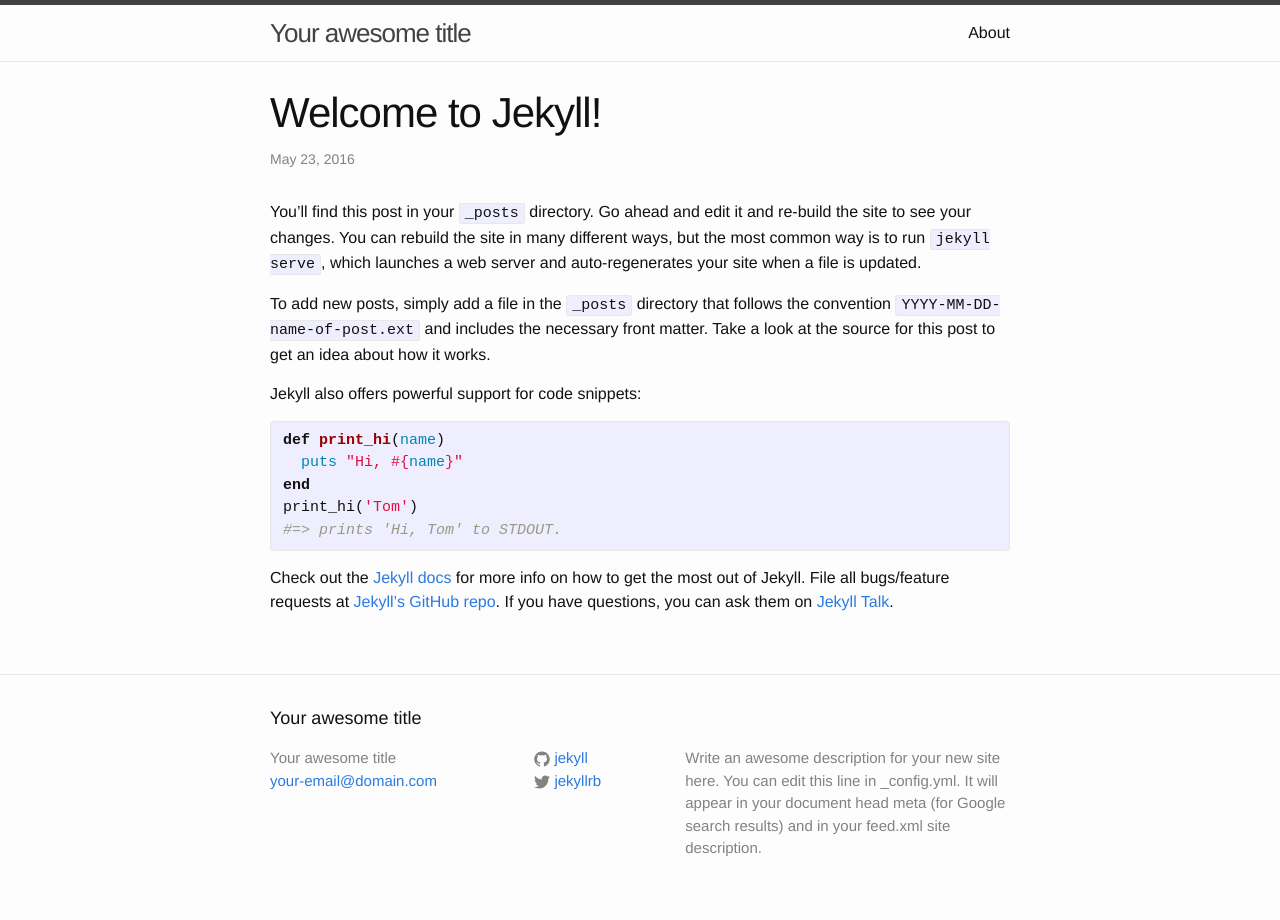
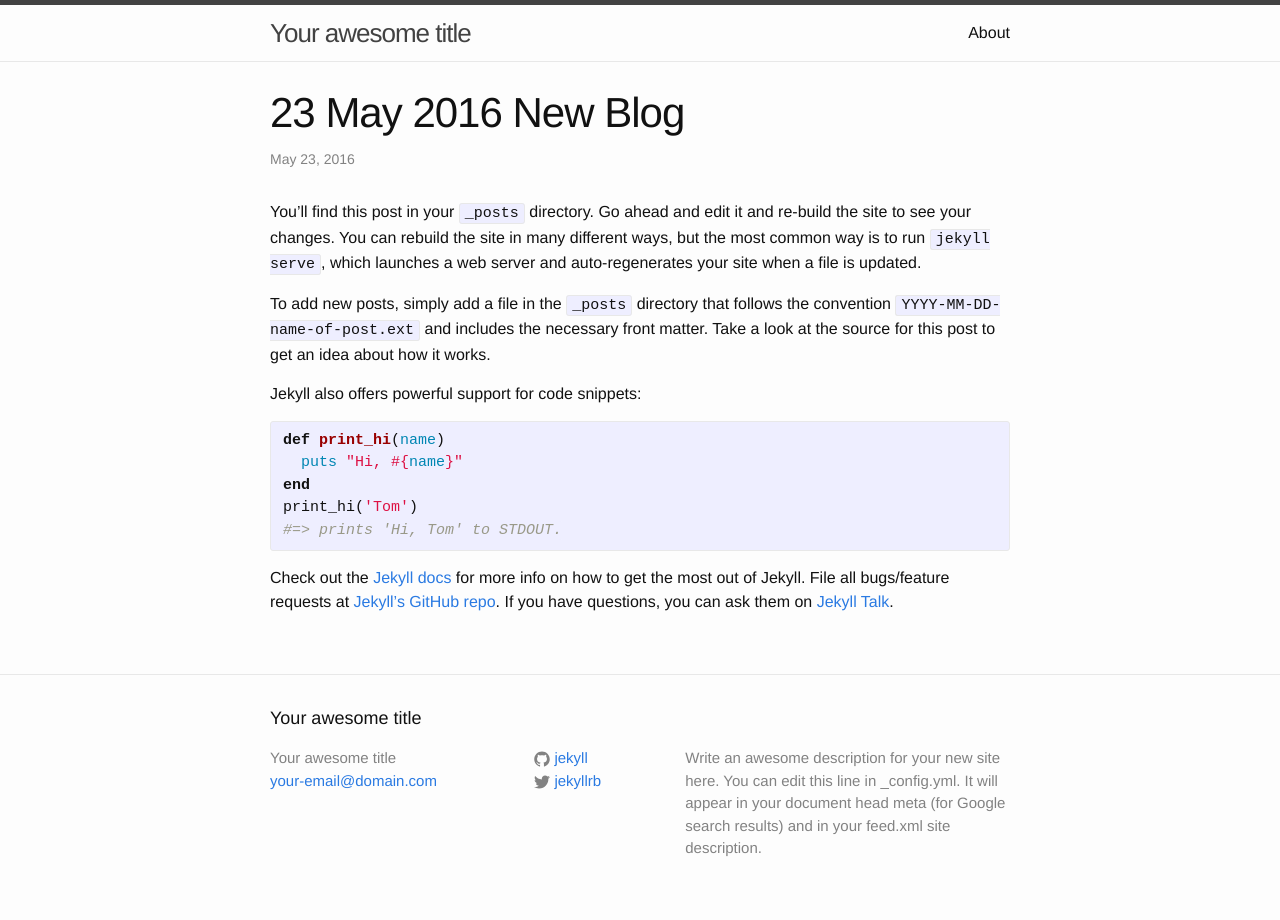
Before and after one commit to SkylerHadaway/SkylerHadaway.github.io, a Jekyll site: the page built from _posts/2016-05-23-welcome-to-jekyll.markdown, in a window 1280 px wide. Built offline with Jekyll 4.4.1, drawn with Linux system fonts in a browser that asks for light colours.

Commit message:
Updated blog title

```diff
--- a/_posts/2016-05-23-welcome-to-jekyll.markdown
+++ b/_posts/2016-05-23-welcome-to-jekyll.markdown
@@ -1,6 +1,6 @@
 ---
 layout: post
-title:  "Welcome to Jekyll!"
+title:  "23 May 2016 New Blog"
 date:   2016-05-23 14:52:53 -0400
 categories: jekyll update
 ---
```
